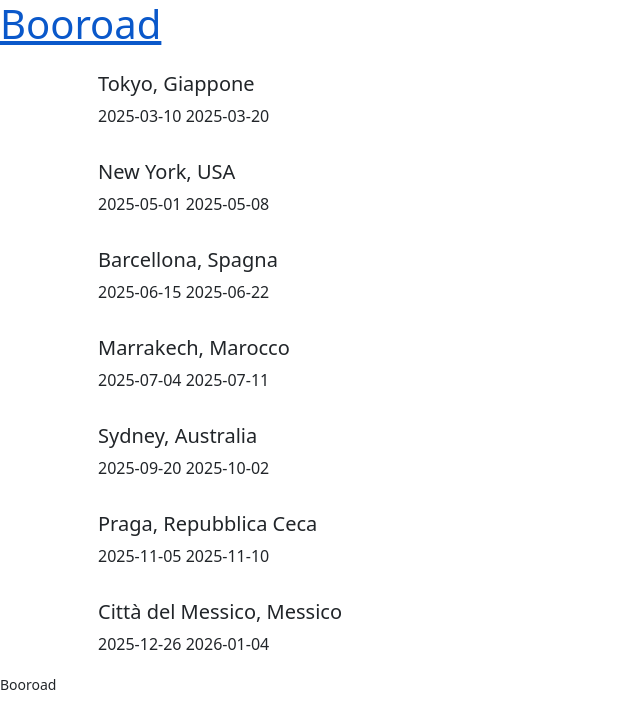
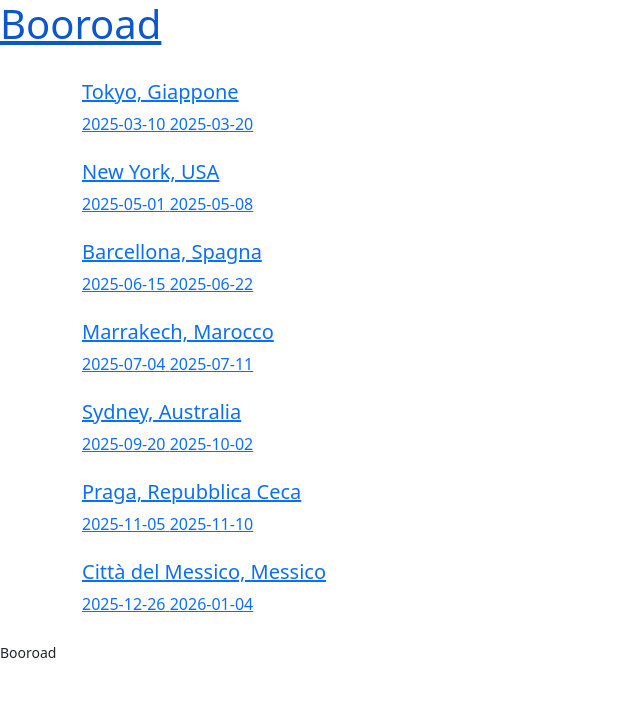
Before and after one commit to gabriele-fontana/booroad, a React (Vite) app: page / in a window 1280 px wide. Shown: the top 728 px of the page, without its empty margins (0-640 px from the left). Built offline with nearby package versions, Linux system fonts and the light colour scheme.

Commit message:
add link to single travel by id

```diff
--- a/src/components/TravelCard.jsx
+++ b/src/components/TravelCard.jsx
@@ -1,8 +1,10 @@
+import { Link } from "react-router"
+
 export default function TravelCard({ viaggio }) {
     return (
-        <div className="p-3">
+        <Link to={`/travel/${viaggio.id}`} className="p-3">
             <h2 className="h5">{viaggio.destinazione}</h2>
             <div>{viaggio.data_inizio} {viaggio.data_fine}</div>
-        </div>
+        </Link>
     )
 }
```
